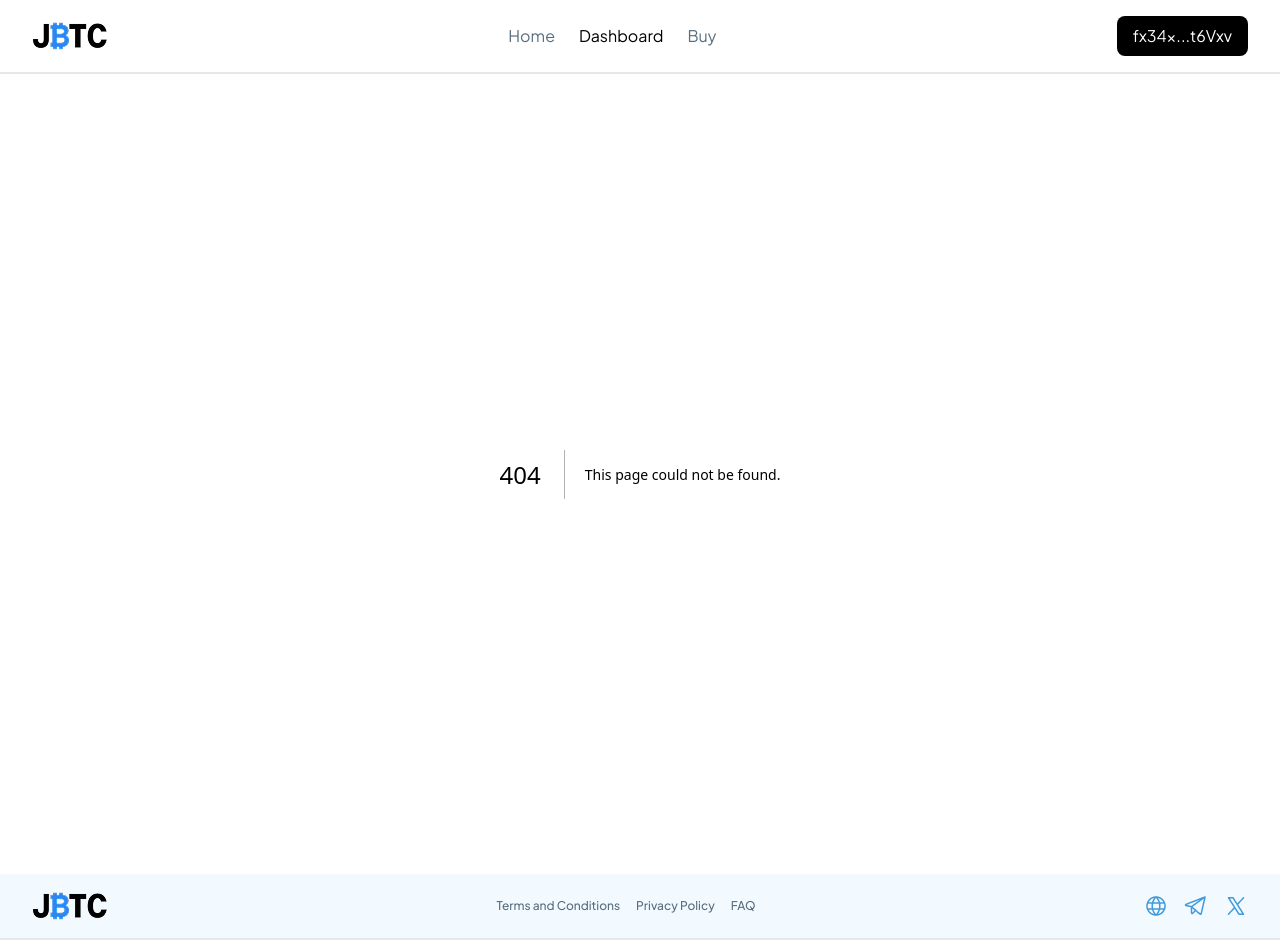
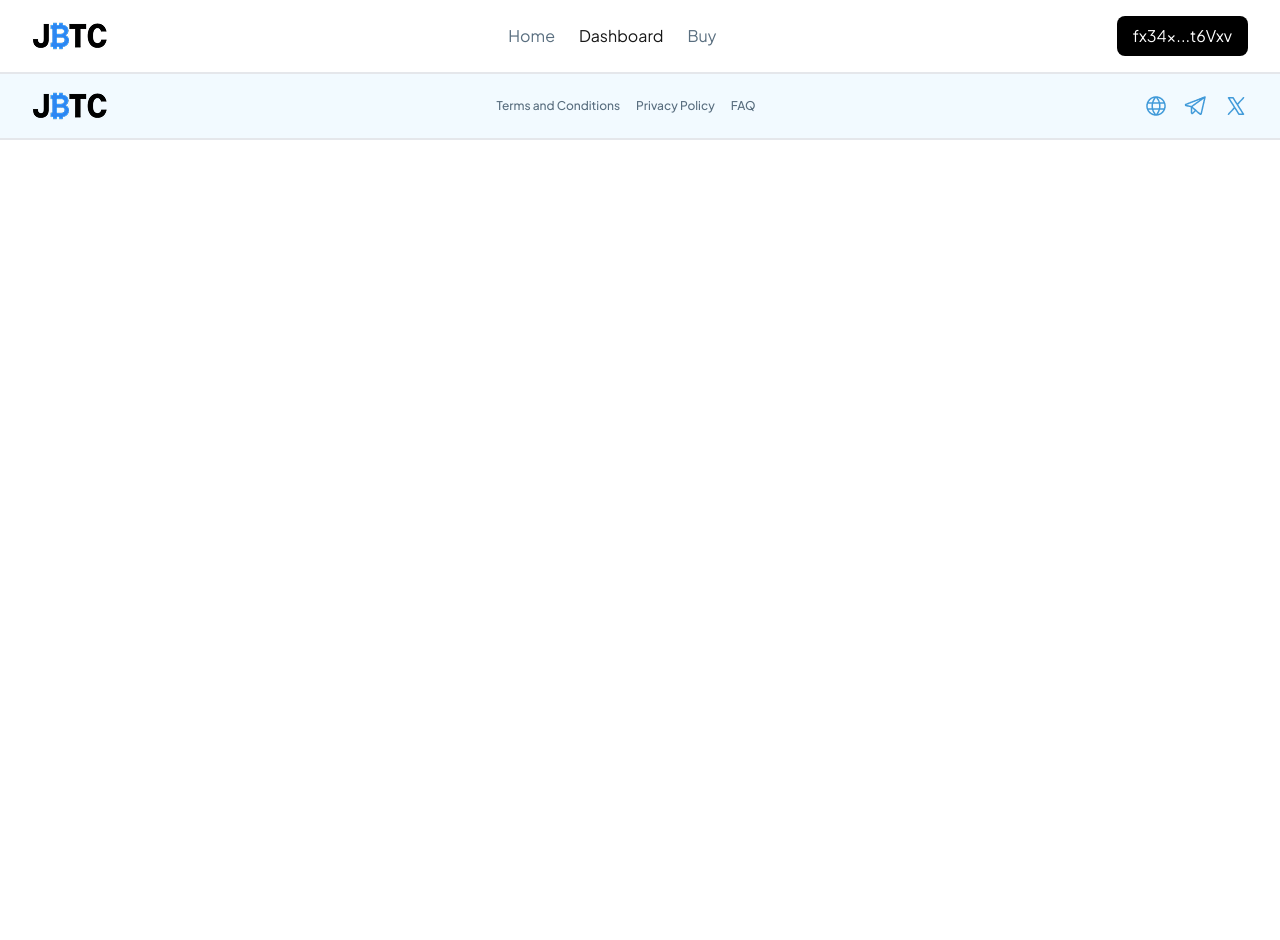
Before and after one commit to gitbygaurav/jbtc, a Next.js app: page /buy in a window 1280 px wide. Before the commit this address had no page. After the commit the page ends 800 px from the top, so only its background shows below. Built offline with nearby package versions, Linux system fonts and the light colour scheme.

Commit message:
Add Navbar component with navigation links and logo integration

```diff
--- /dev/null
+++ b/src/app/buy/page.tsx
@@ -0,0 +1,9 @@
+const Page: React.FC = () => {
+    return (
+        <div className="px-2 lg:px-8">
+            <div className="flex "></div>
+        </div>
+    )
+}
+
+export default Page;
--- a/src/app/ui/Navbar.tsx
+++ b/src/app/ui/Navbar.tsx
@@ -1,14 +1,32 @@
+import Link from "next/link";
+
 const Navbar: React.FC = () => {
     return (
         <nav className="w-full px-2 lg:px-8 py-4 border-b-2 border-gray-200">
             <div className="flex justify-between items-center">
-                <img loading="lazy" src="/logo.png" alt="jbtc-logo" />
+                <Link href="/">
+                    <img loading="lazy" src="/logo.png" alt="jbtc-logo" className="cursor-pointer" />
+                </Link>
                 <ul className="hidden md:flex space-x-6 text-base">
-                    <li className="text-graytext">Home</li>
-                    <li>Dashboard</li>
-                    <li className="text-graytext">Buy</li>
+                    <li>
+                        <Link href="/" className="text-graytext hover:text-black transition-colors">
+                            Home
+                        </Link>
+                    </li>
+                    <li>
+                        <Link href="/dashboard" className="hover:text-graytext transition-colors">
+                            Dashboard
+                        </Link>
+                    </li>
+                    <li>
+                        <Link href="/buy" className="text-graytext hover:text-black transition-colors">
+                            Buy
+                        </Link>
+                    </li>
                 </ul>
-                <button className="bg-black text-white py-2 px-4 rounded-lg">{"fx34x...t6Vxv"}</button>
+                <button className="bg-black text-white py-2 px-4 rounded-lg hover:bg-gray-800 transition-colors">
+                    {"fx34x...t6Vxv"}
+                </button>
             </div>
         </nav>
     )
```
